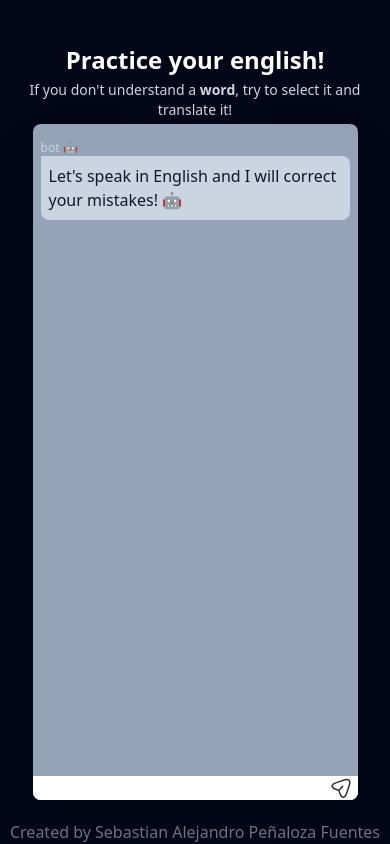
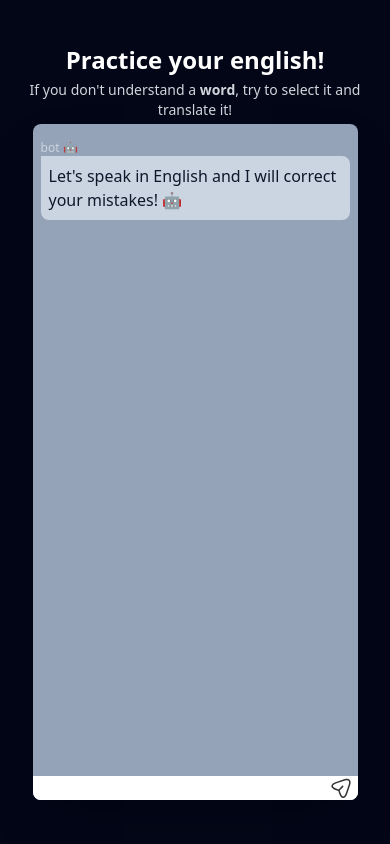
Before and after one commit to Sebastian0021/word-by-word-chatbot, a React (Vite) app: page / in a window 390 px wide. Built offline with nearby package versions, Linux system fonts and the light colour scheme.

Commit message:
Escondiendo los créditos en mobile

```diff
--- a/src/App.tsx
+++ b/src/App.tsx
@@ -6,7 +6,7 @@
     <main className="flex flex-col justify-center items-center h-screen bg-slate-950">
       <SelectMenu />
       <Chat />
-      <span className="text-gray-500 absolute bottom-0">
+      <span className="text-gray-500 absolute bottom-0 hidden md:block">
         Created by Sebastian Alejandro Peñaloza Fuentes
       </span>
     </main>
```
